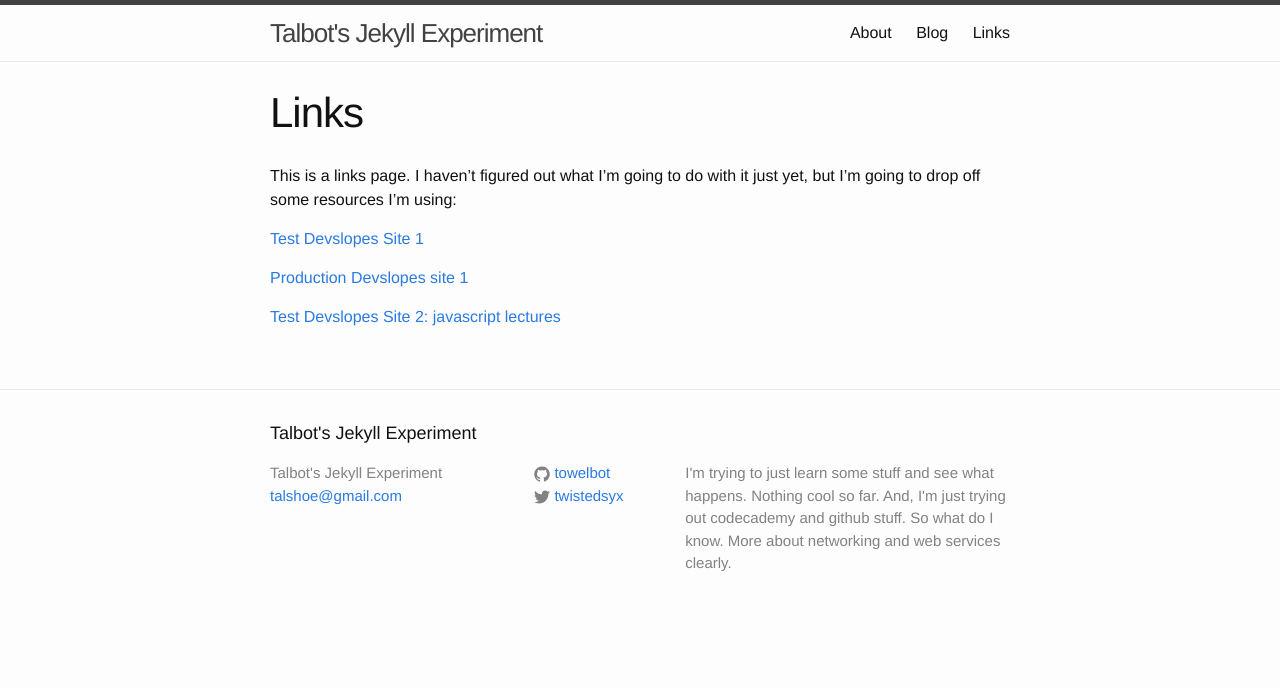
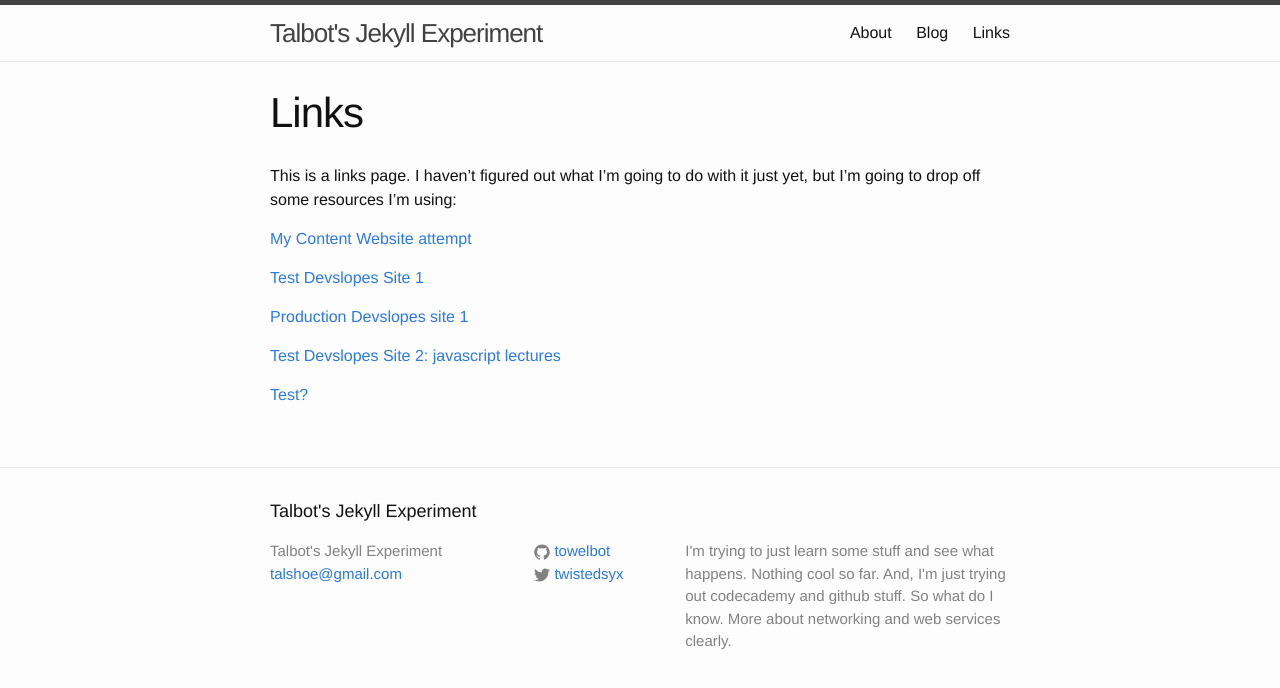
Before and after one commit to towelbot/towelbot.github.io, a Jekyll site: the page built from links.md, in a window 1280 px wide. Shown: the top 688 px of the page. Built offline with Jekyll 4.4.1, drawn with Linux system fonts in a browser that asks for light colours.

Commit message:
links.md

```diff
--- a/links.md
+++ b/links.md
@@ -6,11 +6,15 @@ permalink: /links/
 
 This is a links page. I haven't figured out what I'm going to do with it just yet, but I'm going to drop off some resources I'm using:
 
+[My Content Website attempt](https://rawgit.com/towelbot/towelbot.github.io/Test/Web/index.html)
+
 [Test Devslopes Site 1](https://rawgit.com/towelbot/towelbot.github.io/Test/Devslopes/index.html)
 
 [Production Devslopes site 1](http://twistedsyx.net/Devslopes/)
 
 [Test Devslopes Site 2: javascript lectures](https://rawgit.com/towelbot/towelbot.github.io/Test/Devslopes2/index.html)
+
+[Test?](https://google.com)
 
 <!-- This is the base Jekyll theme. You can find out more info about customizing your Jekyll theme, as well as basic Jekyll usage documentation at [jekyllrb.com](http://jekyllrb.com/)
 
```
